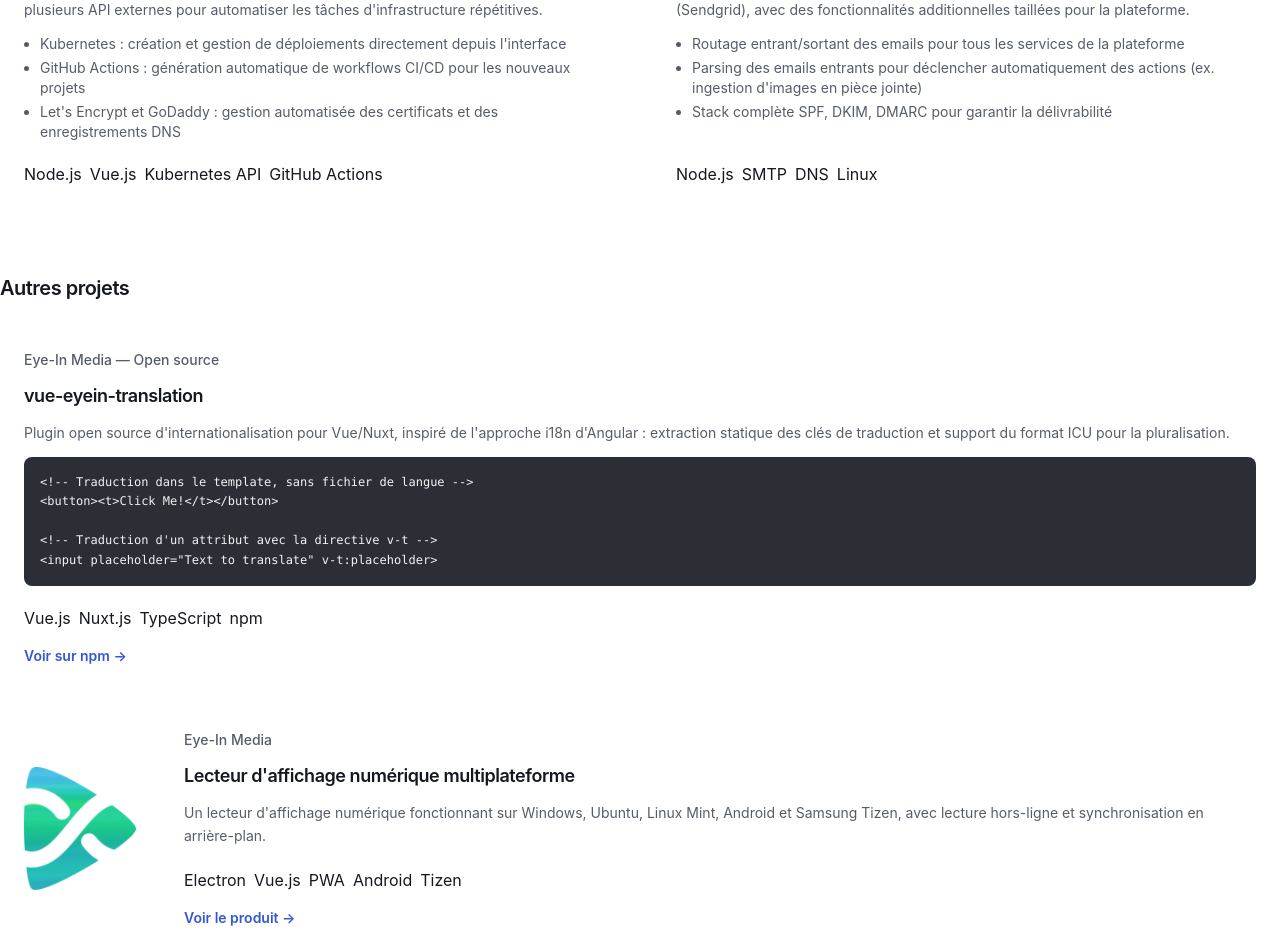
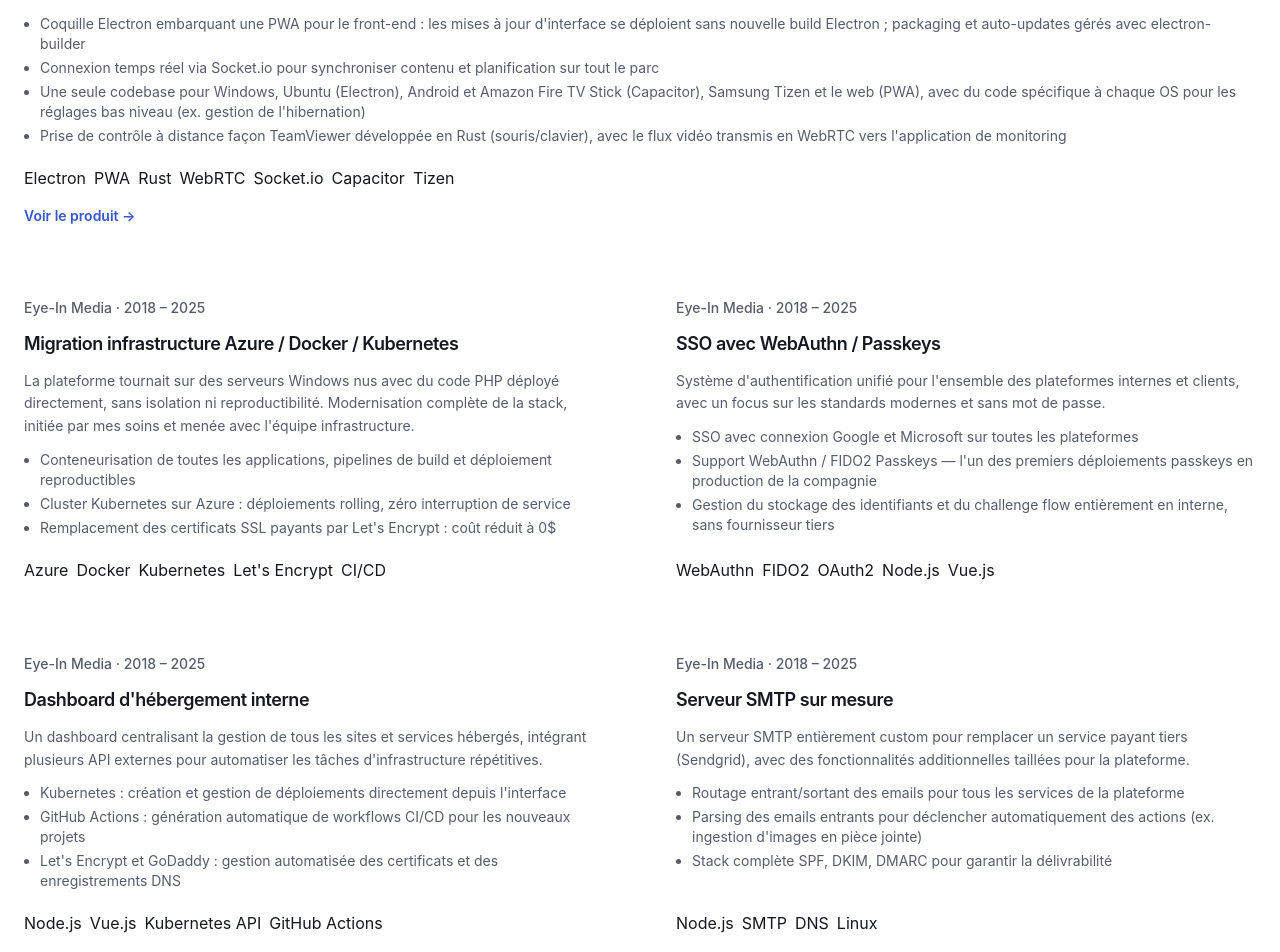
Before and after one commit to korphos/korphos.github.io, a Nuxt app: page / in a window 1280 px wide. Shown: the part 2400-3352 px from the top of the page. Built offline with nearby package versions, Linux system fonts and the light colour scheme.

Commit message:
fix: move player projet in featured project

```diff
--- a/app/data/portfolio.ts
+++ b/app/data/portfolio.ts
@@ -172,6 +172,33 @@
         highlight: true,
       },
       {
+        id: 'digital-signage',
+        title: "Lecteur d'affichage numérique multiplateforme",
+        org: 'Eye-In Media',
+        description:
+          "Un lecteur d'affichage numérique conçu pour tourner sur pratiquement n'importe quel écran : une seule codebase, pensée pour des mises à jour fréquentes du front-end sans jamais perdre le contrôle à distance sur le parc de machines.",
+        bullets: [
+          "Coquille Electron embarquant une PWA pour le front-end : les mises à jour d'interface se déploient sans nouvelle build Electron ; packaging et auto-updates gérés avec electron-builder",
+          'Connexion temps réel via Socket.io pour synchroniser contenu et planification sur tout le parc',
+          "Une seule codebase pour Windows, Ubuntu (Electron), Android et Amazon Fire TV Stick (Capacitor), Samsung Tizen et le web (PWA), avec du code spécifique à chaque OS pour les réglages bas niveau (ex. gestion de l'hibernation)",
+          "Prise de contrôle à distance façon TeamViewer développée en Rust (souris/clavier), avec le flux vidéo transmis en WebRTC vers l'application de monitoring",
+        ],
+        tags: ['Electron', 'PWA', 'Rust', 'WebRTC', 'Socket.io', 'Capacitor', 'Tizen'],
+        image: {
+          src: '/images/eye-infinite-player.webp',
+          alt: 'Logo du lecteur multimédia Eye-Infinite Player',
+          width: 240,
+          height: 264,
+          fit: 'contain',
+        },
+        links: [
+          {
+            label: 'Voir le produit',
+            href: 'https://eye-in.com/fr/affichage-numerique/logiciel-multimedia/eye-infinite-player',
+          },
+        ],
+      },
+      {
         id: 'infra-migration',
         title: 'Migration infrastructure Azure / Docker / Kubernetes',
         org: 'Eye-In Media',
@@ -248,27 +275,6 @@
 <input placeholder="Text to translate" v-t:placeholder>`,
         },
         links: [{ label: 'Voir sur npm', href: 'https://www.npmjs.com/package/vue-eyein-translation' }],
-      },
-      {
-        id: 'digital-signage',
-        title: "Lecteur d'affichage numérique multiplateforme",
-        org: 'Eye-In Media',
-        description:
-          "Un lecteur d'affichage numérique fonctionnant sur Windows, Ubuntu, Linux Mint, Android et Samsung Tizen, avec lecture hors-ligne et synchronisation en arrière-plan.",
-        tags: ['Electron', 'Vue.js', 'PWA', 'Android', 'Tizen'],
-        image: {
-          src: '/images/eye-infinite-player.webp',
-          alt: 'Logo du lecteur multimédia Eye-Infinite Player',
-          width: 240,
-          height: 264,
-          fit: 'contain',
-        },
-        links: [
-          {
-            label: 'Voir le produit',
-            href: 'https://eye-in.com/fr/affichage-numerique/logiciel-multimedia/eye-infinite-player',
-          },
-        ],
       },
       {
         id: 'chart-creator',
@@ -460,6 +466,33 @@
         highlight: true,
       },
       {
+        id: 'digital-signage',
+        title: 'Cross-Platform Digital Signage Player',
+        org: 'Eye-In Media',
+        description:
+          'A digital signage player built to run on almost any screen: a single codebase, architected for frequent front-end updates without ever losing remote control over the device fleet.',
+        bullets: [
+          'Electron shell embedding a PWA front-end: UI updates ship without a new Electron build; packaging and auto-updates handled with electron-builder',
+          'Real-time content and schedule sync across the whole fleet over Socket.io',
+          'One codebase for Windows, Ubuntu (Electron), Android and Amazon Fire TV Stick (Capacitor), Samsung Tizen, and the web (PWA), with OS-specific native code for low-level settings (e.g. hibernation control)',
+          'Built a TeamViewer-like remote control tool in Rust (mouse/keyboard input), streaming the display back to our monitoring app over WebRTC',
+        ],
+        tags: ['Electron', 'PWA', 'Rust', 'WebRTC', 'Socket.io', 'Capacitor', 'Tizen'],
+        image: {
+          src: '/images/eye-infinite-player.webp',
+          alt: 'Eye-Infinite Player media player logo',
+          width: 240,
+          height: 264,
+          fit: 'contain',
+        },
+        links: [
+          {
+            label: 'View product',
+            href: 'https://eye-in.com/fr/affichage-numerique/logiciel-multimedia/eye-infinite-player',
+          },
+        ],
+      },
+      {
         id: 'infra-migration',
         title: 'Azure / Docker / Kubernetes Infrastructure Migration',
         org: 'Eye-In Media',
@@ -536,27 +569,6 @@
 <input placeholder="Text to translate" v-t:placeholder>`,
         },
         links: [{ label: 'View on npm', href: 'https://www.npmjs.com/package/vue-eyein-translation' }],
-      },
-      {
-        id: 'digital-signage',
-        title: 'Cross-Platform Digital Signage Player',
-        org: 'Eye-In Media',
-        description:
-          'A digital signage player running on Windows, Ubuntu, Linux Mint, Android, and Samsung Tizen, with offline playback and background sync.',
-        tags: ['Electron', 'Vue.js', 'PWA', 'Android', 'Tizen'],
-        image: {
-          src: '/images/eye-infinite-player.webp',
-          alt: 'Eye-Infinite Player media player logo',
-          width: 240,
-          height: 264,
-          fit: 'contain',
-        },
-        links: [
-          {
-            label: 'View product',
-            href: 'https://eye-in.com/fr/affichage-numerique/logiciel-multimedia/eye-infinite-player',
-          },
-        ],
       },
       {
         id: 'chart-creator',
```
